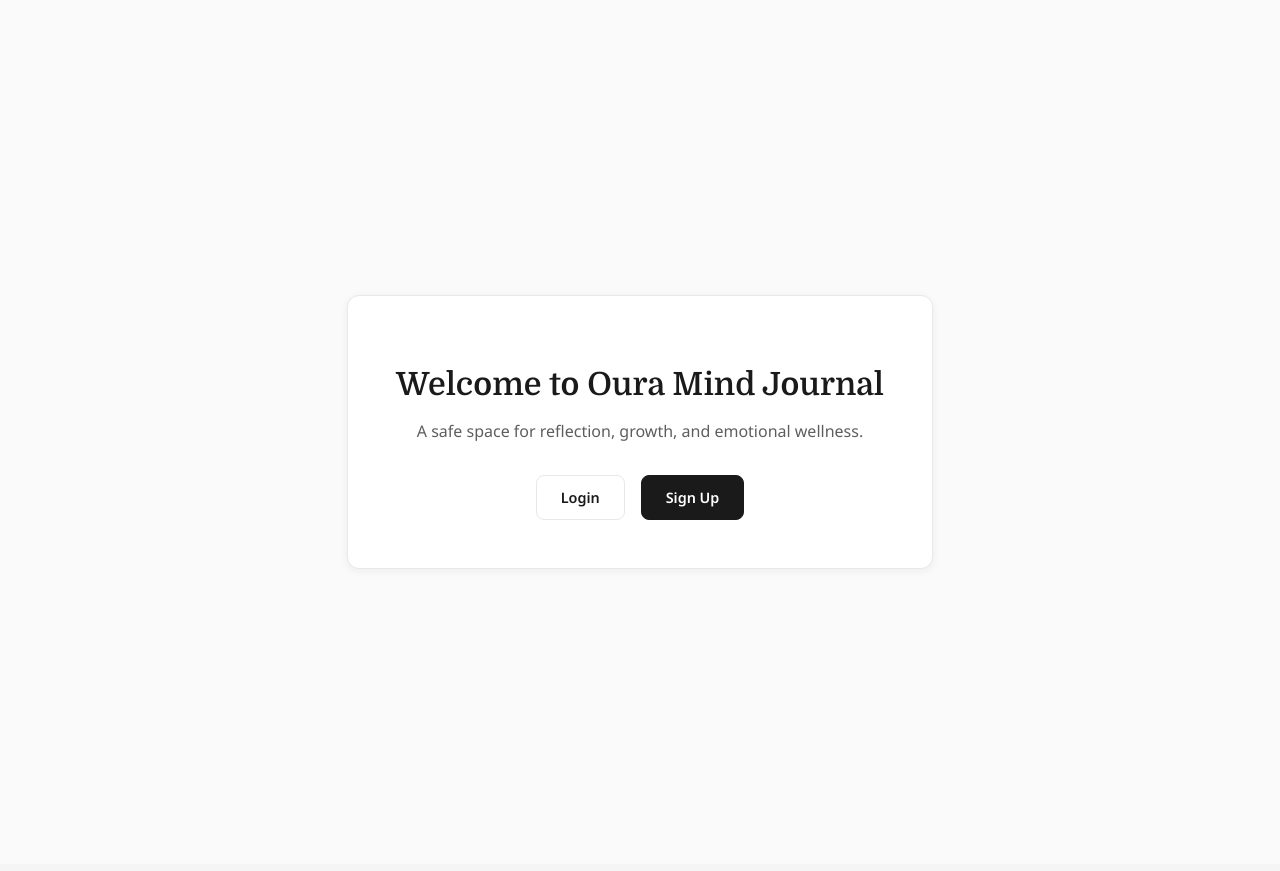
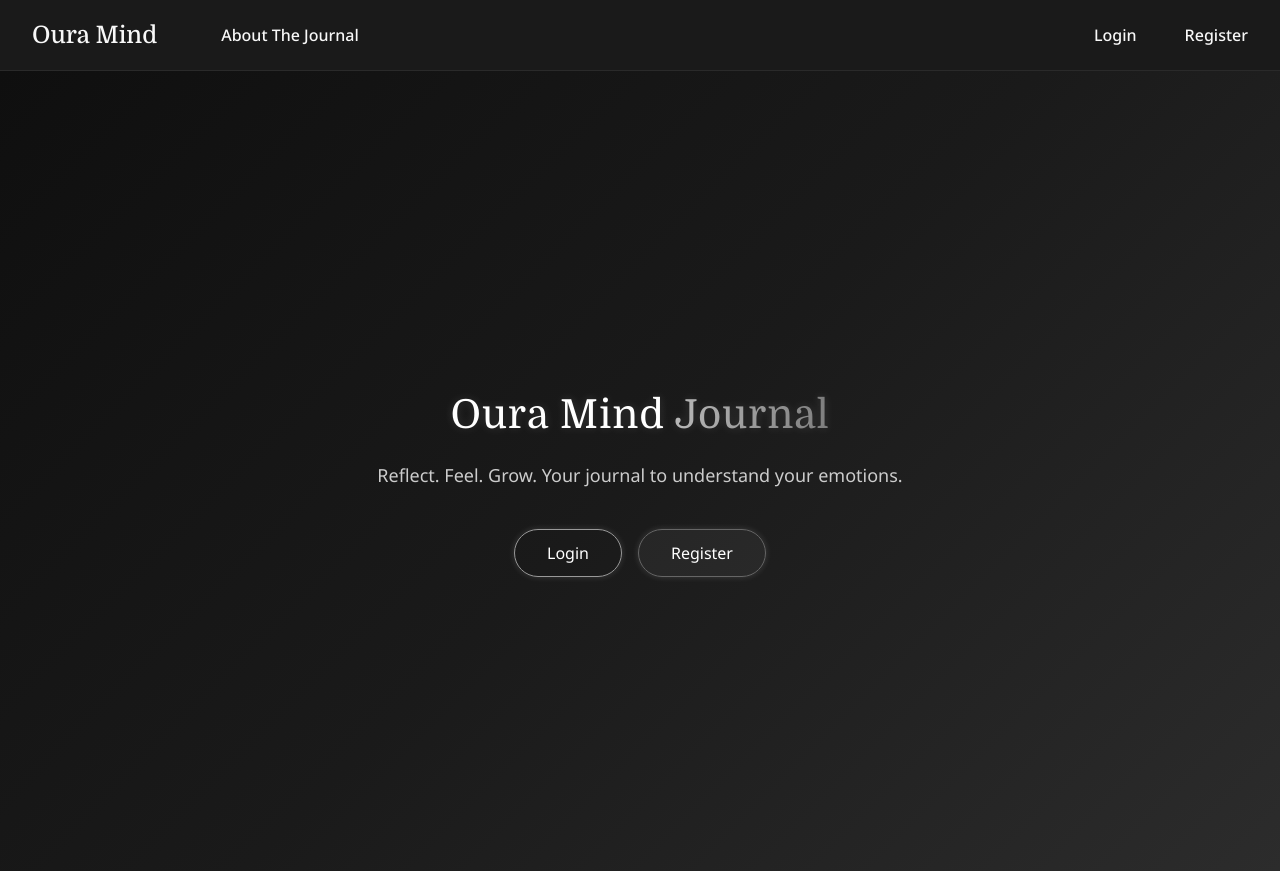
Before and after one commit to gabi-studio/oura-mind-cs, a React (Vite) app: page / in a window 1280 px wide. Built offline with nearby package versions, Linux system fonts and the light colour scheme; no server answers.

Commit message:
Add new Landing page, about page

```diff
--- a/src/App.jsx
+++ b/src/App.jsx
@@ -2,6 +2,10 @@ import { BrowserRouter, Routes, Route, Navigate, useLocation } from 'react-route
 import { AuthProvider, useAuth } from './contexts/AuthContext';
 import ProtectedRoute from './components/ProtectedRoute/ProtectedRoute';
 import Navigation from './components/Reusables/Navigation';
+
+import LandingPage from './pages/LandingPage';
+import PublicNavBar from './components/PublicNavBar/PublicNavbar';
+import AboutOuraPage from './pages/AboutOuraPage';
 
 import LoginPage from './pages/LoginPage';
 import RegisterPage from './pages/RegisterPage';
@@ -37,22 +41,22 @@ import './styles/App.css';
 // -------------------------------
 // Landing page component
 // -------------------------------
-function LandingPage() {
-  return (
-    <div className="landing-page">
-      <div className="landing-container">
-        <h1 className="landing-title">Welcome to Oura Mind Journal</h1>
-        <p className="landing-subtitle">
-          A safe space for reflection, growth, and emotional wellness.
-        </p>
-        <div className="landing-buttons">
-          <a href="/login" className="landing-btn login">Login</a>
-          <a href="/register" className="landing-btn register">Sign Up</a>
-        </div>
-      </div>
-    </div>
-  );
-}
+// function LandingPage() {
+//   return (
+//     <div className="landing-page">
+//       <div className="landing-container">
+//         <h1 className="landing-title">Welcome to Oura Mind Journal</h1>
+//         <p className="landing-subtitle">
+//           A safe space for reflection, growth, and emotional wellness.
+//         </p>
+//         <div className="landing-buttons">
+//           <a href="/login" className="landing-btn login">Login</a>
+//           <a href="/register" className="landing-btn register">Sign Up</a>
+//         </div>
+//       </div>
+//     </div>
+//   );
+// }
 
 // -------------------------------
 // Main Dashboard selector
@@ -72,17 +76,22 @@ function AppContent() {
   const location = useLocation();
   // Pages without nav: landing, login, register, and public journal entries
   // Public journal entries will have a token in the URL
-  const hideNavOn = ['/', '/login', '/register'];
-  const isPublicPage = location.pathname.startsWith('/public/');
-  const showNavigation = !(hideNavOn.includes(location.pathname) || isPublicPage);
+  // const hideNavOn = ['/', '/login', '/register'];
+  const { isAuthenticated } = useAuth();
+  const isPublicShare = location.pathname.startsWith('/public/');
+  const showPublicNavbar = !isAuthenticated && !isPublicShare;
+  const showAuthenticatedNavbar = isAuthenticated;
 
   return (
     <>
 
-      {showNavigation && <Navigation />}
+      {showPublicNavbar && <PublicNavBar />}
+      {showAuthenticatedNavbar && <Navigation />}
+
       <div className="App">
         <Routes>
           <Route path="/" element={<LandingPage />} />
+          <Route path="/about" element={<AboutOuraPage />} />
           <Route path="/login" element={<LoginPage />} />
           <Route path="/register" element={<RegisterPage />} />
           <Route path="/public/:token" element={<PublicEntryPage />} />
@@ -180,7 +189,7 @@ function AppContent() {
       </div>
 
     <ToastContainer />
-      {showNavigation && <Footer />}
+      {showAuthenticatedNavbar && <Footer />}
     </>
   );
 }
--- /dev/null
+++ b/src/components/PublicNavBar/PublicNavBar.jsx
@@ -0,0 +1,43 @@
+import { Link, useLocation } from "react-router-dom";
+import "../Reusables/Navigation.css";
+
+export default function PublicNavbar() {
+  const location = useLocation();
+
+  return (
+    <nav className="navigation">
+      <div className="nav-left">
+        <h1 className="nav-title">
+            <Link
+                to="/"
+                className="nav-link">
+                Oura Mind
+            </Link>
+        </h1>
+        <div className="nav-links">
+          <Link
+            to="/about"
+            className={`nav-link ${location.pathname === "/about" ? "active" : ""}`}
+          >
+            About The Journal
+          </Link>
+        </div>
+      </div>
+
+      <div className="nav-right">
+        <Link
+          to="/login"
+          className={`nav-link ${location.pathname === "/login" ? "active" : ""}`}
+        >
+          Login
+        </Link>
+        <Link
+          to="/register"
+          className={`nav-link ${location.pathname === "/register" ? "active" : ""}`}
+        >
+          Register
+        </Link>
+      </div>
+    </nav>
+  );
+}
--- /dev/null
+++ b/src/pages/AboutOuraPage.jsx
@@ -0,0 +1,26 @@
+import "../styles/About.css";
+import Footer from "../components/Reusables/Footer";
+
+export default function AboutOuraPage() {
+  return (
+    <div className="about-page fade-in">
+      <h1 className="about-title">About <span className="oura-glow">Oura Mind</span> Journal</h1>
+
+      <p className="about-text">
+        Oura Mind is a journaling app designed to help you explore your thoughts and feelings with intention.
+        It uses emotion-aware AI to detect patterns in your entries, then suggests tools to help you reflect and grow.
+      </p>
+
+      <p className="about-text">
+        All your journal entries are encrypted for your privacy. You’ll also receive affirmations and insights to support
+        your emotional wellness over time.
+      </p>
+
+      <p className="about-text">
+        Whether you’re working through something, celebrating growth, or simply checking in with yourself, Oura Mind is your space.
+      </p>
+
+    </div>
+
+  );
+}
--- /dev/null
+++ b/src/pages/LandingPage.jsx
@@ -0,0 +1,30 @@
+import { Link } from "react-router-dom";
+import "../styles/Landing.css";
+import Footer from "../components/Reusables/Footer";
+
+export default function LandingPage() {
+  return (
+    <div className="page">
+      <div className="content fade-in">
+        <h1 className="title">
+          Oura Mind <span className="highlight">Journal</span>
+        </h1>
+        <p className="tagline">
+          Reflect. Feel. Grow. Your journal to understand your emotions.
+        </p>
+
+
+        <div className="buttons">
+          <Link to="/login" className="button">Login</Link>
+          <Link to="/register" className="button secondary">Register</Link>
+        </div>
+      </div>
+
+
+
+    </div>
+
+
+  );
+
+}
--- /dev/null
+++ b/src/styles/About.css
@@ -0,0 +1,49 @@
+.about-page {
+  min-height: 50vh;
+  background-color: #f5f5f5;
+  color: #1a1a1a;
+  padding: 6rem 1.5rem 3rem;
+  max-width: 800px;
+  margin: 0 auto;
+  display: flex;
+  flex-direction: column;
+  justify-content: center;
+}
+
+/* Fade-in animation */
+@keyframes fadeInUp {
+  from {
+    opacity: 0;
+    transform: translateY(20px);
+  }
+  to {
+    opacity: 1;
+    transform: translateY(0);
+  }
+}
+
+.fade-in {
+  animation: fadeInUp 0.8s ease-out forwards;
+}
+
+.about-title {
+  font-size: 2.5rem;
+  font-weight: 300;
+  margin-bottom: 2rem;
+  text-align: center;
+  text-shadow: 0 0 6px rgba(0, 0, 0, 0.06);
+  letter-spacing: 0.5px;
+}
+
+.oura-highlight {
+  background: linear-gradient(90deg, #000000, #555555);
+  -webkit-background-clip: text;
+  -webkit-text-fill-color: transparent;
+}
+
+.about-text {
+  font-size: 1.1rem;
+  line-height: 1.8;
+  margin-bottom: 1.75rem;
+  color: #1a1a1a;
+}
--- a/src/styles/Auth.css
+++ b/src/styles/Auth.css
@@ -5,16 +5,25 @@
   min-height: calc(100vh - 100px);
   display: flex;
   align-items: center;
+  animation: fade-glow 0.8s ease-out both;
 }
 
 .auth-form {
-  background: #ffffff;
+  background: #f5f5f5;
   padding: 2.5rem;
-  border-radius: 12px;
+  /* border-radius: 12px;
   border: 1px solid #e8e8e8;
-  box-shadow: 0 8px 32px rgba(26, 26, 26, 0.08);
+  box-shadow: 0 8px 32px rgba(26, 26, 26, 0.08),
+              0 0 12px rgba(100, 100, 100, 0.08); soft glow */
   width: 100%;
+  transition: box-shadow 0.4s ease;
 }
+
+/* .auth-form:hover {
+  box-shadow: 0 12px 40px rgba(26, 26, 26, 0.1),
+              0 0 20px rgba(100, 100, 100, 0.1);
+} */
+
 
 .auth-title {
   text-align: center;
@@ -121,6 +130,20 @@
   text-decoration: underline;
 }
 
+
+@keyframes fade-glow {
+  0% {
+    opacity: 0;
+    transform: translateY(20px);
+    filter: brightness(1);
+  }
+  100% {
+    opacity: 1;
+    transform: translateY(0);
+    filter: brightness(1);
+  }
+}
+
 /* Mobile responsive */
 @media (max-width: 480px) {
   .auth-page {
--- a/src/styles/Landing.css
+++ b/src/styles/Landing.css
@@ -1,89 +1,90 @@
-.landing-page {
+/* Page Background */
+.page {
   min-height: 100vh;
+  background: linear-gradient(135deg, #0f0f0f, #1a1a1a, #2c2c2c);
+  color: white;
   display: flex;
   align-items: center;
   justify-content: center;
-  background-color: #fafafa;
-  padding: 2rem;
+  padding: 0;
 }
 
-.landing-container {
-  max-width: 500px;
-  margin: 0 auto;
-  background-color: #ffffff;
-  border-radius: 12px;
-  border: 1px solid #e8e8e8;
-  padding: 3rem;
+/* Layout */
+.content {
   text-align: center;
-  box-shadow: 0 2px 8px rgba(26, 26, 26, 0.06);
+  max-width: 600px;
 }
 
-.landing-title {
-  font-size: 2rem;
-  margin-bottom: 1rem;
-  font-weight: 600;
-  color: #1a1a1a;
+/* Fade-in Animation */
+@keyframes fade-in {
+  from {
+    opacity: 0;
+    transform: translateY(20px);
+  }
+  to {
+    opacity: 1;
+    transform: translateY(0);
+  }
 }
 
-.landing-subtitle {
-  font-size: 1rem;
-  margin-bottom: 2rem;
-  color: #1a1a1a;
-  opacity: 0.7;
-  line-height: 1.5;
+.fade-in {
+  animation: fade-in 1.2s ease-out forwards;
 }
 
-.landing-buttons {
-  display: flex;
-  gap: 1rem;
-  justify-content: center;
+/* Title and Glow */
+.title {
+  font-size: 2.5rem;
+  font-weight: 300;
+  margin-bottom: 1.5rem;
+  letter-spacing: 0.02em;
+  text-shadow: 0 0 10px rgba(255, 255, 255, 0.15);
 }
 
-.landing-btn {
-  padding: 0.75rem 1.5rem;
-  font-size: 0.9rem;
-  font-weight: 600;
-  text-decoration: none;
-  border-radius: 8px;
-  transition: all 0.2s ease;
-  display: inline-block;
+.highlight {
+  background: linear-gradient(90deg, #b5b5b5, #787878);
+  -webkit-background-clip: text;
+  -webkit-text-fill-color: transparent;
 }
 
-.landing-btn.login {
-  background-color: #ffffff;
-  color: #1a1a1a;
-  border: 1px solid #e8e8e8;
+/* Tagline */
+.tagline {
+  color: #ccc;
+  font-size: 1.125rem;
+  margin-bottom: 2.5rem;
 }
 
-.landing-btn.login:hover {
-  background-color: #f5f5f5;
+/* Buttons */
+.buttons {
+  display: flex;
+  justify-content: center;
+  gap: 1rem;
+  flex-wrap: wrap;
 }
 
-.landing-btn.register {
-  background-color: #1a1a1a;
-  color: #ffffff;
-  border: 1px solid #1a1a1a;
+.button {
+  display: inline-block;
+  padding: 0.75rem 2rem;
+  border: 1px solid #999;
+  border-radius: 999px;
+  color: white;
+  background: transparent;
+  text-decoration: none;
+  box-shadow: 0 0 6px rgba(255, 255, 255, 0.15);
+  transition: all 0.3s ease;
 }
 
-.landing-btn.register:hover {
-  background-color: #2a2a2a;
+.button:hover {
+  background: white;
+  color: black;
+  box-shadow: 0 0 10px rgba(255, 255, 255, 0.4);
 }
 
-/* Mobile responsive */
-@media (max-width: 768px) {
-  .landing-page {
-    padding: 1rem;
-  }
+.button.secondary {
+  border-color: #666;
+  background: rgba(255, 255, 255, 0.05);
+}
 
-  .landing-container {
-    padding: 2rem;
-  }
-
-  .landing-buttons {
-    flex-direction: column;
-  }
-
-  .landing-btn {
-    width: 100%;
-  }
+.button.secondary:hover {
+  background: white;
+  color: black;
 }
```
